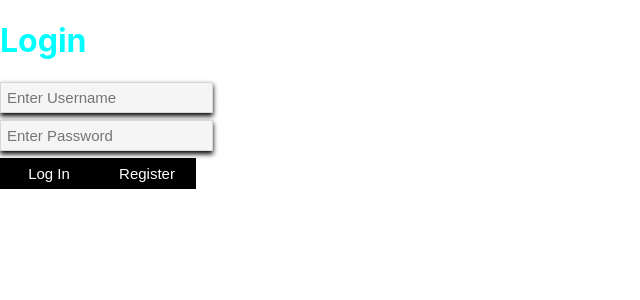
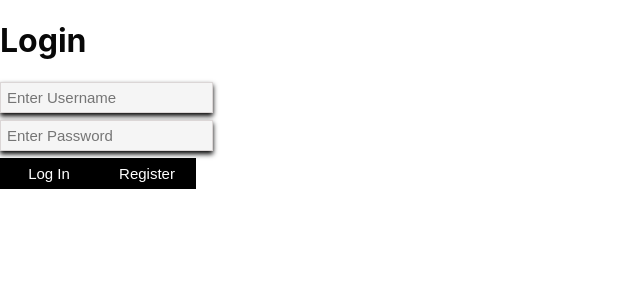
Before and after one commit to jamestang12/Donk.ca, a React (Create React App) app in the folder client/: page / in a window 1280 px wide. Shown: the top 300 px of the page, without its empty margins (0-640 px from the left). Built offline with nearby package versions, Linux system fonts and the light colour scheme; no server answers.

Commit message:
Add CSS templates

```diff
--- a/client/src/page/james.css
+++ b/client/src/page/james.css
@@ -1,5 +1,5 @@
 h1 {
-    color: aqua;
+    color: #080808;
 }
 
 .input-field {
```
